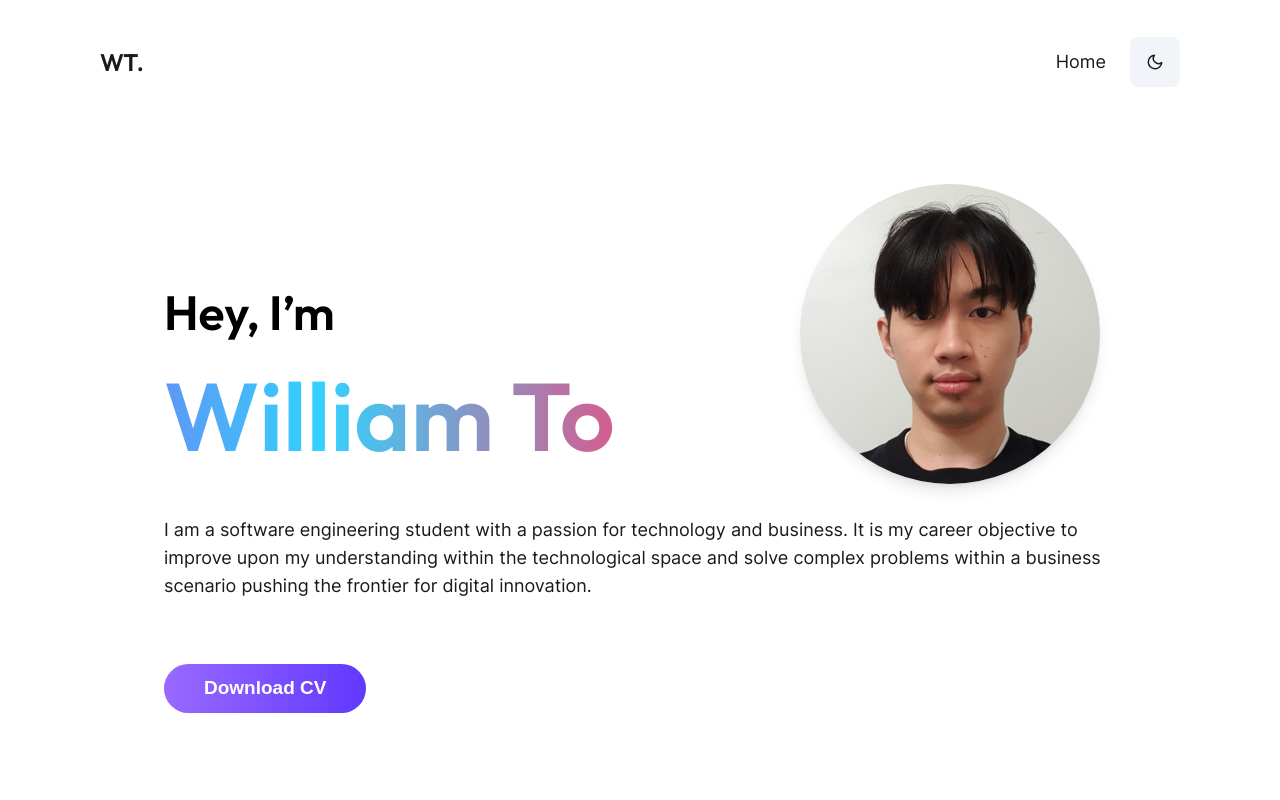
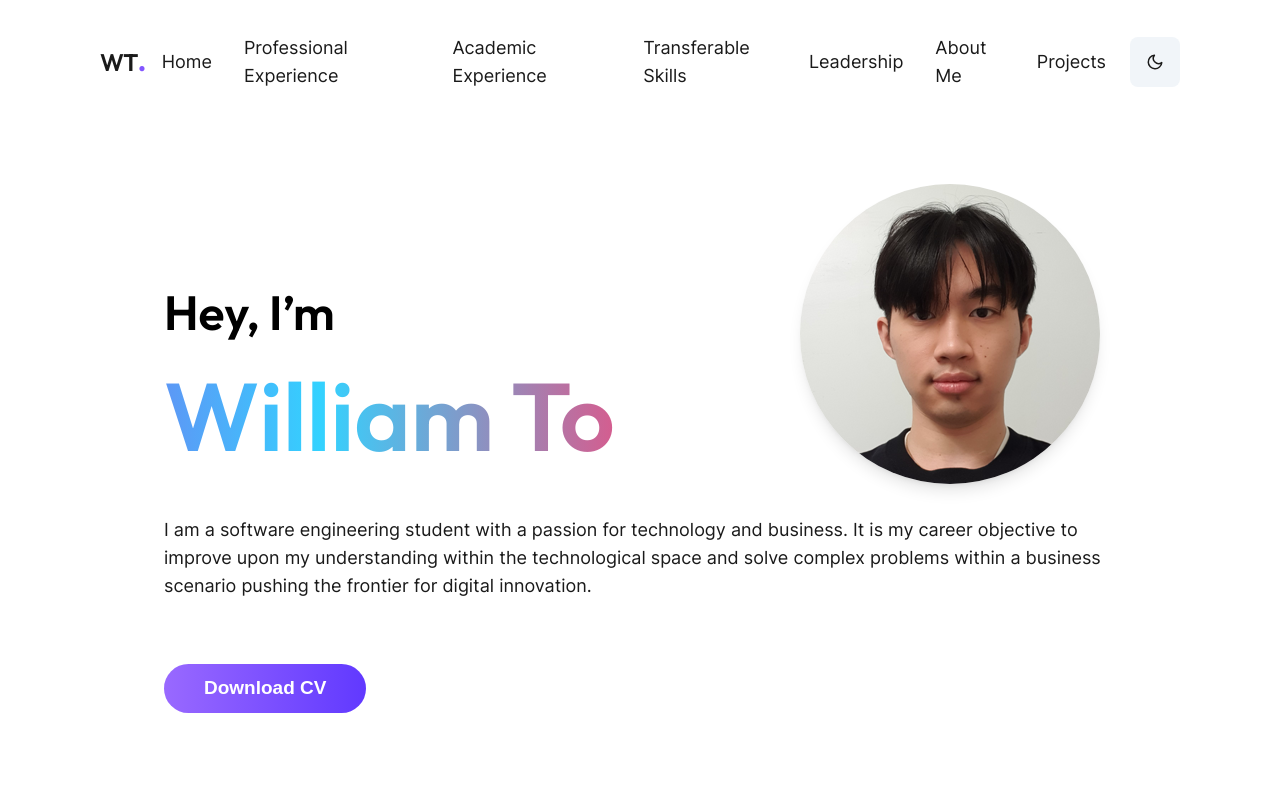
Before and after one commit to willyyto/william-portfolio-old, an Astro site: page / in a window 1280 px wide. Shown: the top 800 px of the page. Built offline with nearby package versions, Linux system fonts and the light colour scheme; Astro itself is replaced by a stand-in of ours; a web font is replaced by a local one.

Commit message:
Added fake template navbar

```diff
--- a/src/components/general/Navbar.astro
+++ b/src/components/general/Navbar.astro
@@ -10,13 +10,43 @@ import { createLogo } from "@utils";
     class="text-2xl dark:text-light font-semibold dark:font-semibold font-outfit"
     href="/"
     >
-    {createLogo(info.name)}.
+    {createLogo(info.name)}<b style="color: #8356ff">.</b>
   </a>
   <nav>
     <ul class="flex items-center">
       <li>
         <a class="p-4 dark:text-light block text-lg" href="/"
           >Home</a
+        >
+      </li>
+      <li>
+        <a class="p-4 dark:text-light block text-lg" href="/"
+          >Professional Experience</a
+        >
+      </li>
+      <li>
+        <a class="p-4 dark:text-light block text-lg" href="/"
+          >Academic Experience</a
+        >
+      </li>
+      <li>
+        <a class="p-4 dark:text-light block text-lg" href="/"
+          >Transferable Skills</a
+        >
+      </li>
+      <li>
+        <a class="p-4 dark:text-light block text-lg" href="/"
+          >Leadership</a
+        >
+      </li>
+      <li>
+        <a class="p-4 dark:text-light block text-lg" href="/"
+          >About Me</a
+        >
+      </li>
+      <li>
+        <a class="p-4 dark:text-light block text-lg" href="/"
+          >Projects</a
         >
       </li>
       <!-- <li>
```
